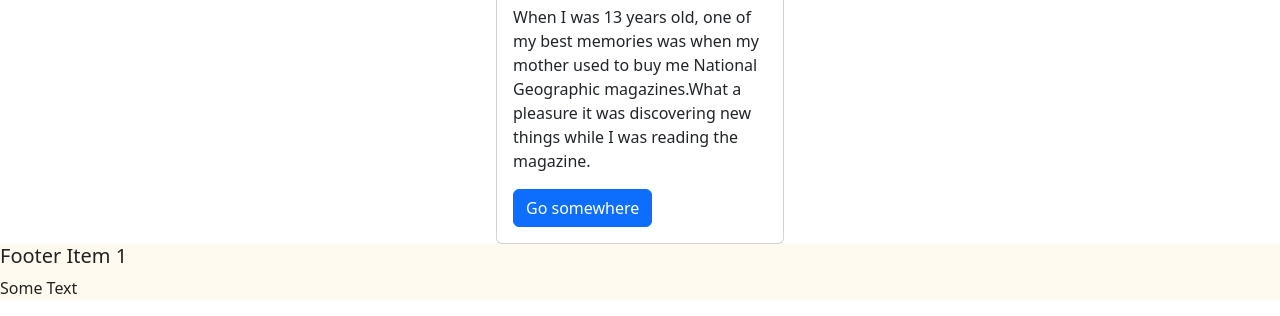
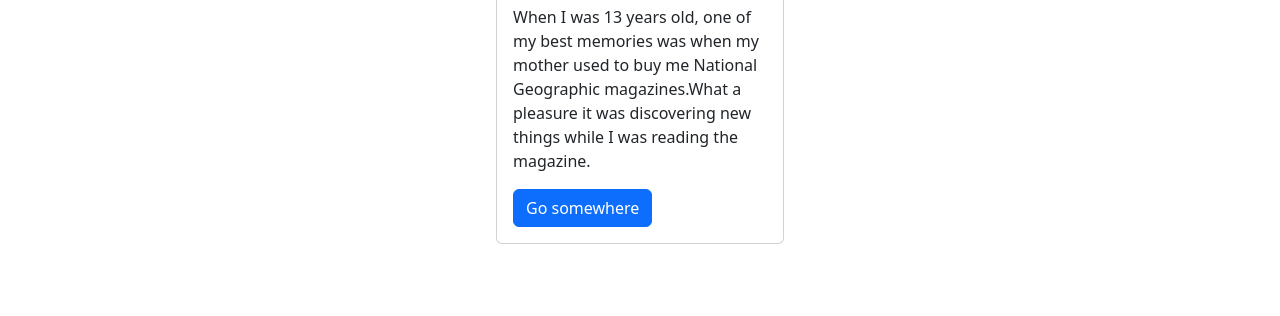
Before and after one commit to Estefania1212/website-, a plain HTML site: page index.html in a window 1280 px wide. Shown: the part 808-1124 px from the top of the page. After the commit the page ends 1068 px from the top, so only its background shows below. Drawn offline with nearby package versions, Linux system fonts and the light colour scheme.

Commit message:
Update index.html

```diff
--- a/index.html
+++ b/index.html
@@ -145,8 +145,8 @@
     <footer>
         <div class="footerContainer">
             <div class="footerItem">
-                <h5> Footer Item 1 </h5>
-                <p> Some Text</p>
+                <h5>  </h5>
+                <p>    </p>
             </div>
 
         </div>
```
